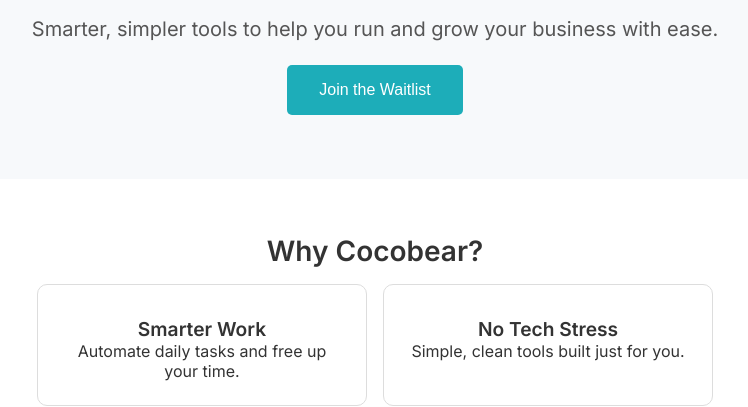
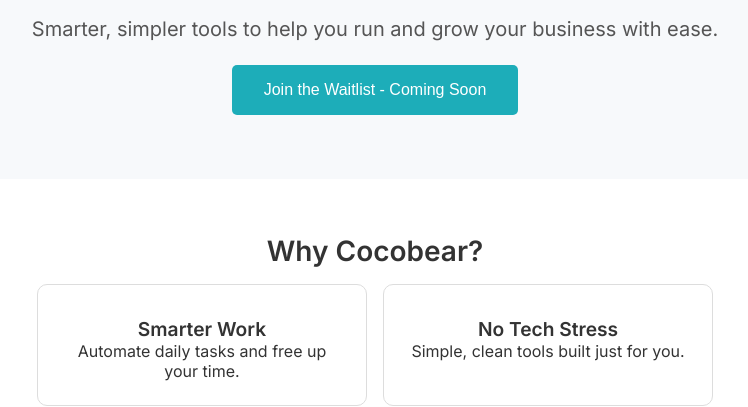
Before and after one commit to asartin-cocobearai/cocobearai-landing, a plain HTML site: page index.html in a window 1280 px wide. Shown: the part 415-822 px from the top of the page, without its empty margins (265-1013 px from the left). Drawn offline with Linux system fonts and the light colour scheme.

Commit message:
Update index.html

```diff
--- a/index.html
+++ b/index.html
@@ -119,7 +119,7 @@
 <section class="hero">
     <h1>Your Small Business Sidekick</h1>
     <p>Smarter, simpler tools to help you run and grow your business with ease.</p>
-    <button class="cta-button">Join the Waitlist</button>
+    <button class="cta-button">Join the Waitlist - Coming Soon</button>
 </section>
 
 <section class="features" id="features">
```
